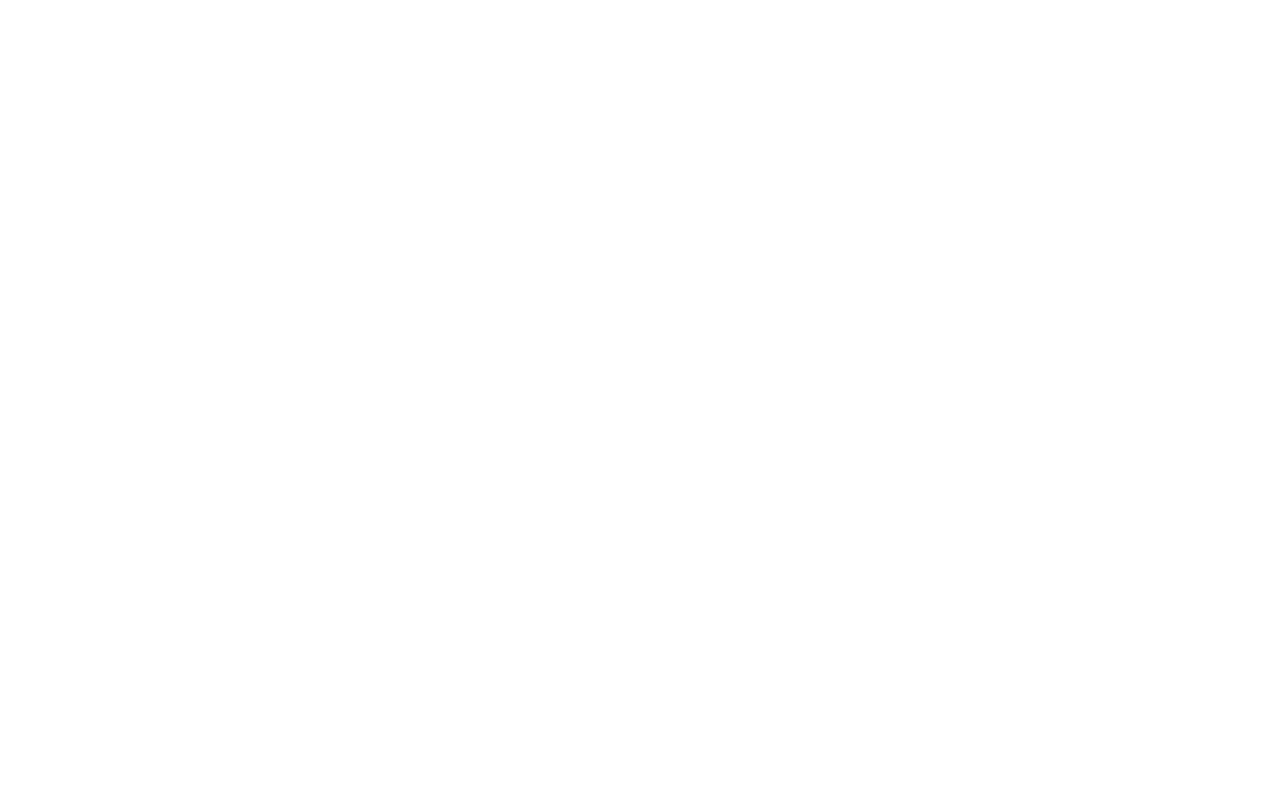
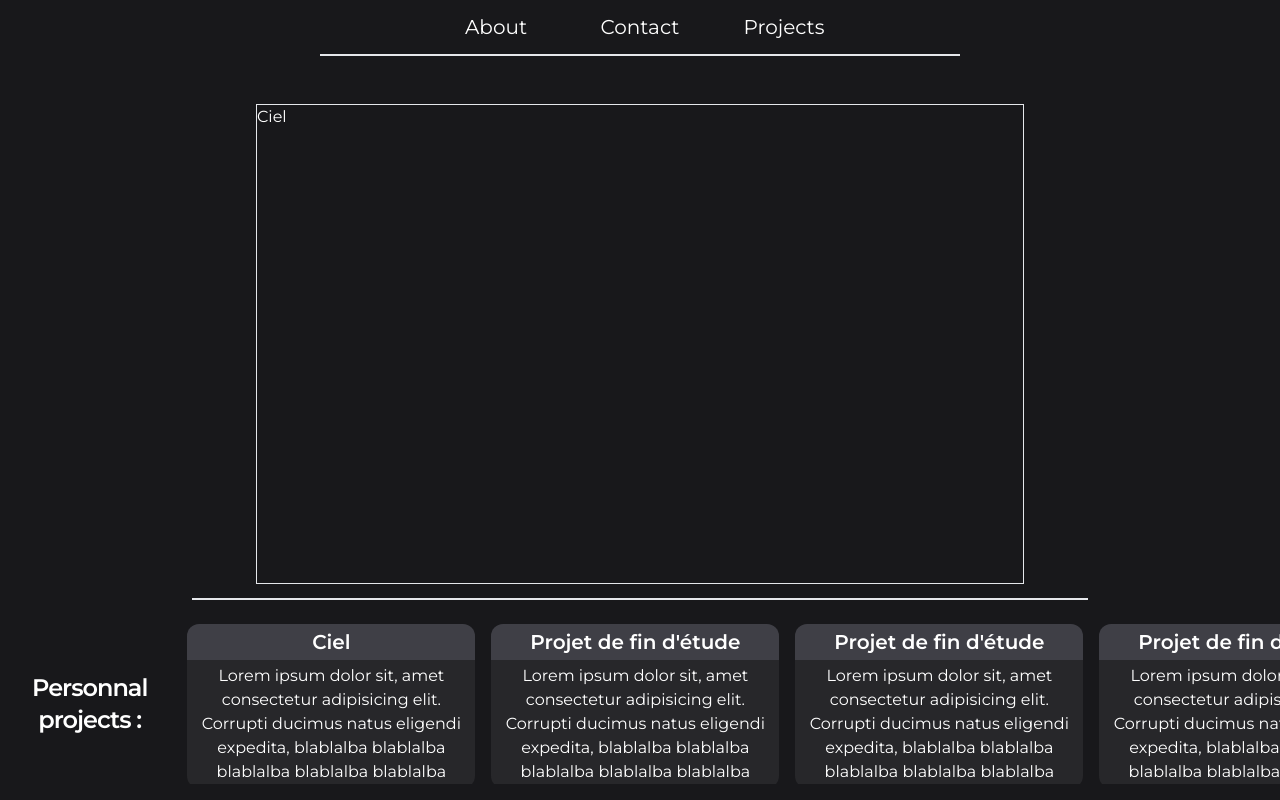
Before and after one commit to Tatouille078/Portfolio, a React (Vite) app: page /project/Ciel in a window 1280 px wide. Before the commit this address had no page. Built offline with nearby package versions, Linux system fonts and the light colour scheme.

Commit message:
Dynamic projects page

```diff
--- a/src/App.tsx
+++ b/src/App.tsx
@@ -1,4 +1,3 @@
-import './App.css';
 import { BrowserRouter as Router, Routes, Route } from 'react-router-dom';
 import Contact from './pages/Contact';
 import Home from './pages/Home';
@@ -9,9 +8,9 @@
   return (
     <Router>
       <Routes>
-        <Route path="/" element={<Home/>} />
+        <Route path="/" element={<Home />} />
         <Route path="/contact" element={<Contact />} />
-        <Route path="/projects" element={<Project />} />
+        <Route path="/project/:name" element={<Project />} />
       </Routes>
     </Router>
   )
--- a/src/components/Header.tsx
+++ b/src/components/Header.tsx
@@ -21,7 +21,7 @@
           <span className="absolute border-b-2 top-[26px] h-0 transition-all w-0 group-hover:w-full"></span>
         </div>
       </Link>
-      <Link to="/projects">
+      <Link to="/project/default">
         <div className="relative group flex flex-col w-24 items-center">
           <p>Projects</p>
           <span className="absolute border-b-2 top-[26px] h-0 transition-all w-0 group-hover:w-full"></span>
--- /dev/null
+++ b/src/components/ProjectCard.tsx
@@ -0,0 +1,23 @@
+import React from "react";
+import { projects } from "../data/data";
+import { Link } from "react-router-dom";
+
+type ProjectCardProps = {
+    type: "school" | "perso";
+}
+
+const ProjectCard: React.FC<ProjectCardProps> = ({ type }) => {
+
+    return (
+        <>
+            {projects.filter(project => project.type == type).map(project => (
+                <Link to={`/project/${project.title}`} key={project.id} className='w-72 flex text-center flex-col mx-2'>
+                    <h3 className='py-1 font-semibold text-xl bg-zinc-700 rounded-t-xl w-full'>{project.title}</h3>
+                    <p className='w-full bg-zinc-800 rounded-b-xl py-1'>{project.description}</p>
+                </Link>
+            ))}
+        </>
+    );
+};
+
+export default ProjectCard;
--- /dev/null
+++ b/src/data/data.ts
@@ -0,0 +1,71 @@
+export type Project = {
+    id: number;
+    type: "school" | "perso";
+    title: string;
+    description: string;
+    images: string[];
+    subTitle1?: string;
+    subText1?: string;
+    subTitle2?: string;
+    subText2?: string;
+}
+
+const projects: Project[] = [
+    {
+        id: 1,
+        type: "perso",
+        title: "Ciel",
+        description: "Lorem ipsum dolor sit, amet consectetur adipisicing elit. Corrupti ducimus natus eligendi expedita, blablalba blablalba blablalba blablalba blablalba",
+        images: ["project1.jpg", "project2.jpg"],
+        subTitle1: "Technologies utilisées",
+        subText1: "HTML, CSS, JavaScript, React",
+        subTitle2: "Fonctionnalités",
+        subText2: "Site e-commerce responsive, création de composants React, gestion du state avec Redux"
+    },
+    {
+        id: 2,
+        type: "perso",
+        title: "Projet de fin d'étude",
+        description: "Lorem ipsum dolor sit, amet consectetur adipisicing elit. Corrupti ducimus natus eligendi expedita, blablalba blablalba blablalba blablalba blablalba",
+        images: ["project3.jpg", "project4.jpg"],
+        subTitle1: "Technologies utilisées",
+        subText1: "HTML, CSS, JavaScript, React, Next.js",
+        subTitle2: "Fonctionnalités",
+        subText2: "Site e-commerce responsive, création de composants React, gestion du state avec Redux, API GraphQL"
+    },
+    {
+        id: 3,
+        type: "perso",
+        title: "Projet de fin d'étude",
+        description: "Lorem ipsum dolor sit, amet consectetur adipisicing elit. Corrupti ducimus natus eligendi expedita, blablalba blablalba blablalba blablalba blablalba",
+        images: ["project3.jpg", "project4.jpg"],
+        subTitle1: "Technologies utilisées",
+        subText1: "HTML, CSS, JavaScript, React, Next.js",
+        subTitle2: "Fonctionnalités",
+        subText2: "Site e-commerce responsive, création de composants React, gestion du state avec Redux, API GraphQL"
+    },
+    {
+        id: 4,
+        type: "perso",
+        title: "Projet de fin d'étude",
+        description: "Lorem ipsum dolor sit, amet consectetur adipisicing elit. Corrupti ducimus natus eligendi expedita, blablalba blablalba blablalba blablalba blablalba",
+        images: ["project3.jpg", "project4.jpg"],
+        subTitle1: "Technologies utilisées",
+        subText1: "HTML, CSS, JavaScript, React, Next.js",
+        subTitle2: "Fonctionnalités",
+        subText2: "Site e-commerce responsive, création de composants React, gestion du state avec Redux, API GraphQL"
+    },
+    {
+        id: 5,
+        type: "school",
+        title: "Projet de fin d'étude",
+        description: "Lorem ipsum dolor sit, amet consectetur adipisicing elit. Corrupti ducimus natus eligendi expedita, blablalba blablalba blablalba blablalba blablalba",
+        images: ["project3.jpg", "project4.jpg"],
+        subTitle1: "Technologies utilisées",
+        subText1: "HTML, CSS, JavaScript, React, Next.js",
+        subTitle2: "Fonctionnalités",
+        subText2: "Site e-commerce responsive, création de composants React, gestion du state avec Redux, API GraphQL"
+    }
+];
+
+export { projects }
--- a/src/pages/Contact.tsx
+++ b/src/pages/Contact.tsx
@@ -2,8 +2,21 @@
 import Header from '../components/Header'
 import { IoLogoGithub, IoLogoLinkedin, IoIosMail } from 'react-icons/io'
 import { RiEarthFill } from "react-icons/ri";
+import { useState } from 'react';
 
 function Contact() {
+
+    const [showTooltip, setShowTooltip] = useState(false);
+
+    const handleCopyToClipboard = async (email: string) => {
+        try {
+            await navigator.clipboard.writeText(email);
+            setShowTooltip(true);
+            setTimeout(() => setShowTooltip(false), 1500);
+        } catch (error) {
+            console.error("Failed to copy email:", error);
+        }
+    };
 
     return (
         <>
@@ -25,23 +38,37 @@
                             <span className="absolute border-b-2 border-[#0A66C2] top-6 h-0 transition-all w-0 group-hover:w-full"></span>
                         </div>
                     </div>
-                    <div className='flex gap-3 justify-start items-center mt-8 text-xl text-slate-900 outline-gray-600 outline-4 outline rounded-2xl bg-gray-300 py-[3px] pl-3 pr-6 motion-reduce:animation-none fade-contact-300'>
+                    <div className='flex gap-3 justify-start items-center mt-8 text-xl text-gray-900 outline-gray-600 outline-4 outline rounded-2xl bg-gray-300 py-[3px] pl-3 pr-6 motion-reduce:animation-none fade-contact-300'>
                         <IoIosMail className='text-4xl' />
-                        <p className='font-medium flex gap-2'><strong className='font-semibold'>Mail: </strong>loick78.devismes91@gmail.com /
+                        <strong className='font-semibold'>Mail: </strong>
+                        <div className="relative group flex flex-col items-center">
+                            <button
+                                onClick={() => handleCopyToClipboard('loick78.devismes91@gmail.com')}
+                                className="text-gray-800 font-semibold"
+                            >
+                                loick78.devismes91@gmail.com
+                            </button>
+                            <span className="absolute border-b-2 border-gray-800 top-6 h-0 transition-all w-0 group-hover:w-full"></span>
+                            {showTooltip && (
+                                <div className="absolute top-[-2rem] bg-gray-700 text-white text-xs rounded px-2 py-1">
+                                    Copied to clipboard!
+                                </div>
+                            )}
+                        </div>
+                        /
                         <a href="mailto:loick78.devismes91@gmail.com" className="text-blue-800 flex font-semibold">
                             <div className="relative group flex flex-col items-center">
                                 <p className='font-semibold'>Mail me</p>
                                 <span className="absolute border-b-2 border-[#5965ec] top-6 h-0 transition-all w-0 group-hover:w-full"></span>
                             </div>
                         </a>
-                        </p>
                 </div>
                 <div className='flex gap-3 justify-start items-center mt-8 pl-3 text-xl motion-reduce:animate-none fade-contact-400'>
                     <RiEarthFill className='text-sky-300 text-4xl' />
                     <p>Western surburbs of Paris, France</p>
                 </div>
             </div>
-            </div>
+        </div >
         </>
     )
 }
--- a/src/pages/Project.css
+++ b/src/pages/Project.css
@@ -0,0 +1,17 @@
+.project-display {
+    width: 60vw;
+    height: 60vh;
+
+    animation: project-display 2s ease-in-out forwards;
+}
+
+@keyframes project-display {
+    40%, 60% {
+        width: 50px;
+        height: 20px;
+    }
+    100% {
+        width: 60vw;
+        height: 60vh;
+    }
+}
--- a/src/pages/Project.tsx
+++ b/src/pages/Project.tsx
@@ -1,15 +1,37 @@
+import { useParams } from "react-router-dom";
 import Header from "../components/Header";
+import ProjectCard from "../components/ProjectCard";
+import './Project.css'
+import { Project as P, projects } from "../data/data";
+import { useEffect, useState } from "react";
 
 function Project() {
+
+    const {name} = useParams()
+    const [currentProject, setCurrentProject] = useState<P | null>(null);
+
+    useEffect(() => {
+        setCurrentProject(projects.find(p => p.title == name) || projects[0]);
+    }, [name])
 
     return (
         <div className='flex flex-col items-center min-h-[100vh] bg-zinc-900 text-white'>
             <Header />
-            <div className="border w-[60vw] mt-12 h-[60vh]">
+            <div className="w-[60vw]">
+                <div className="border mt-12 project-display">
+                <p>{currentProject?.title}</p>
+                </div>
             </div>
-            <div className="mt-auto mb-2 w-full flex flex-col items-center">
-                <span className="w-[70vw] border-t-2 mb-8"></span>
-                <div className="border w-full overflow-x-scroll min-h-[19vh]"></div>
+            <div className="mt-auto mb-4 w-full flex flex-col items-center">
+                <span className="w-[70vw] border-t-2 mb-6"></span>
+                <div className="w-full max-w-[100vw] h-[20vh] overflow-x-scroll">
+                    <div className="h-full transition-all ease-out flex flex-row min-w-max">
+                        <h2 className="text-center self-center mx-8 font-semibold text-2xl">Personnal<br />projects :</h2>
+                        <ProjectCard type="perso" />
+                        <h2 className="text-center self-center mx-8 ml-16 font-semibold text-2xl">School<br />projects :</h2>
+                        <ProjectCard type="school" />
+                    </div>
+                </div>
             </div>
         </div >
     )
```
Also changed, not shown: src/pages/Home.tsx (+3 -21 lines). Lines whose indentation alone changed are shown as unchanged.
